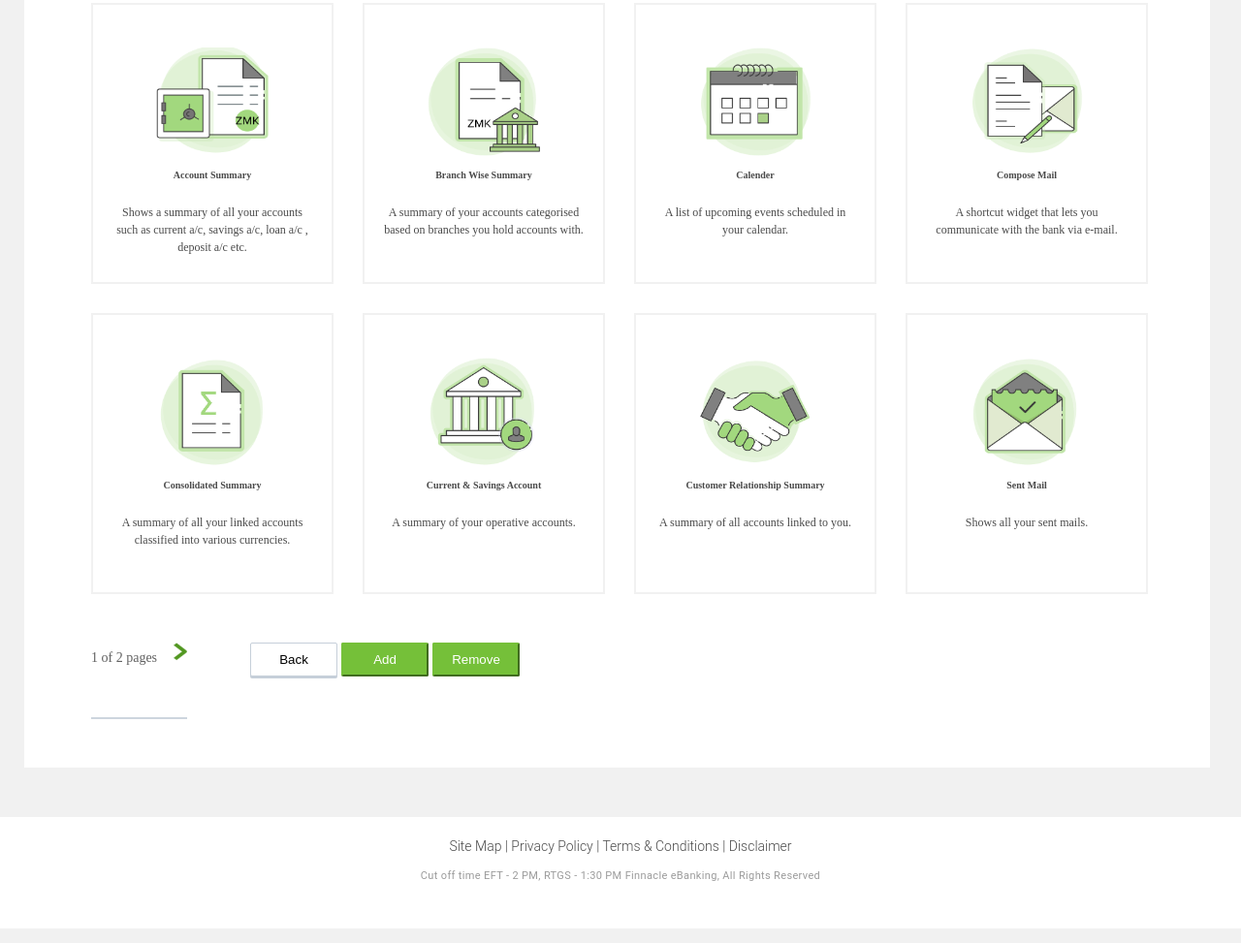
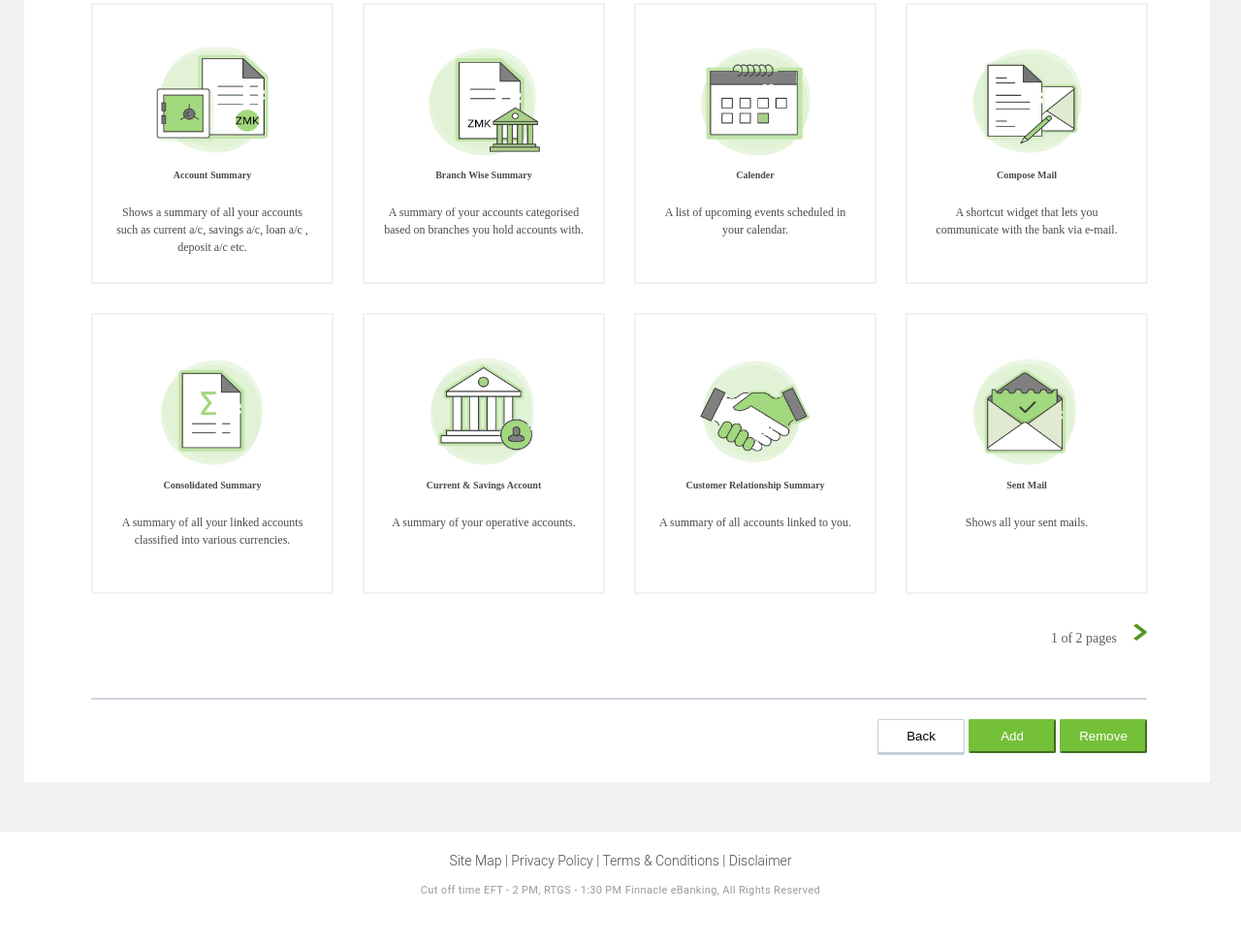
Before and after one commit to MANOJ-KUMAR-0207/FMB-Bank-Page, a plain HTML site: page index.html in a window 1280 px wide. Shown: the part 574-1547 px from the top of the page at 97% size. Drawn offline with Linux system fonts and the light colour scheme.

Commit message:
Added Navigation Div

```diff
--- a/StyleSheets/index.css
+++ b/StyleSheets/index.css
@@ -54,13 +54,13 @@ body
     text-align: center;
     display: flex;
     flex-wrap: wrap;
-    padding-bottom: 50px;
 
 }
 .buttons
 {
     padding-top:20px;
-    padding-right:70px;
+    padding-right:65px;
+    padding-bottom:30px;
     text-align: right;
 }
 .content
@@ -223,6 +223,10 @@ main{
     font-size: 20px;;
     margin-top:5px;
 }
+.navigations
+{
+    background-color:#fff ;
+}
 .navContainer
 {
     padding: 31px 0px 29px 0px;
@@ -247,7 +251,7 @@ main{
   text-align: right;
   color: #4a4a4a;
   margin-right:65px;
-  margin-top:20px;
+  margin-left: 69px;
 }
 .next a{
     margin-left: 12.5px;
--- a/index.html
+++ b/index.html
@@ -97,6 +97,8 @@
                     <p class="heading">Sent Mail</p>
                     <p class="content">Shows all your sent mails.</p>
                 </div>
+            </div>
+            <div class="navigations">
                 <div class="next">
                     1 of 2 pages <a href="#" ><img src="Assets/Images/Right.png" alt="" height="20px" width="15px"></a>
                 </div>
@@ -104,8 +106,6 @@
                     <button class="backButton">Back</button> <button class="actionButton">Add</button> <button class="actionButton">Remove</button>
                 </div>
             </div>
-
-
         </div>
     </main>
     <footer>
```
